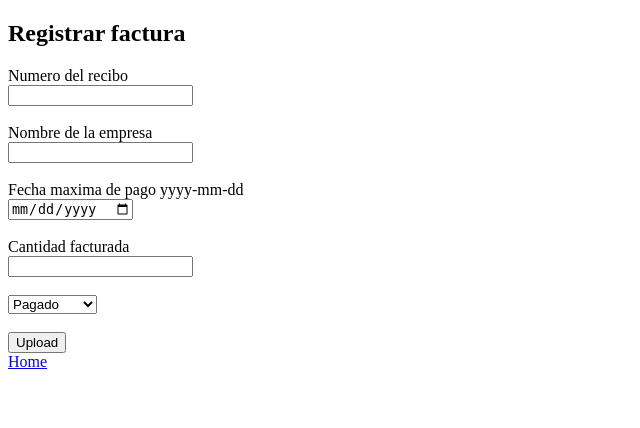
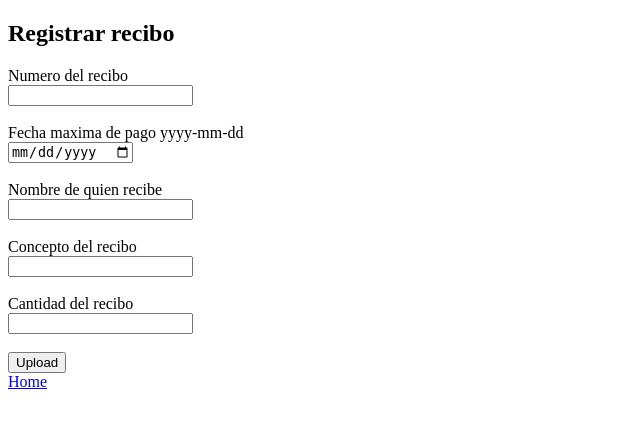
Before and after one commit to gaalocastillo/practicaMVC_DAW, a Django app: template practica_mvc/templates/practica_mvc/crear_recibo.html in a window 1280 px wide. Shown: the top 428 px of the page, without its empty margins (0-640 px from the left). Run offline with Django 3.2, Linux system fonts and the light colour scheme; the template is opened without the code that fills it, so the values that code supplies are empty; parts of the project's set-up code (start-up, migrations or seed data) failed here and were passed over.

Commit message:
Html de crear recibo

```diff
--- a/practica_mvc/templates/practica_mvc/crear_recibo.html
+++ b/practica_mvc/templates/practica_mvc/crear_recibo.html
@@ -4,7 +4,7 @@
 	<title></title>
 </head>
 <body>
-<h2>Registrar factura</h2>
+<h2>Registrar recibo</h2>
 <form method="Post">
 {% csrf_token %}
 {{ form.errors }}
@@ -13,28 +13,23 @@
 	<input type="text" name="numero_recibo" id="numero_recibo">
 	<br>
 	<br>
-	<label for="empresa">Nombre de la empresa</label><br>
-	<input type="text" name="empresa" id="empresa">
-	<br>
-	<br>
 	<label for="fecha_pago">Fecha maxima de pago yyyy-mm-dd</label><br>
 	<input type="date" name="fecha_pago" id="fecha_pago">
 	<br>
 	<br>
-	<label for="cantidad">Cantidad facturada</label><br>
-	<input type="number" step="0.01" name="cantidad" id="cantidad">
-
+	<label for="nombre">Nombre de quien recibe</label><br>
+	<input type="text" name="nombre" id="nombre">
 	<br>
 	<br>
-	<select name="estado" id="estado">
-   		<option value="Pagado" selected>Pagado</option>
-   		<option value="Pendiente">Pendiente</option>
-   		<option value="Acumulado">Acumulado</option>
-	</select>
+	<label for="concepto">Concepto del recibo</label><br>
+	<input type="text" name="concepto" id="concepto">
+	<br>
+	<br>
+	<label for="cantidad">Cantidad del recibo</label><br>
+	<input type="number" step="0.01" name="cantidad" id="cantidad">
 	<br>
 	<br>
 	<input type="submit" value="Upload" />
-
 	</form>
 	<a href="{% url 'practica_mvc.views.listar_recibos' %}" >Home</a>
 </body>
```
